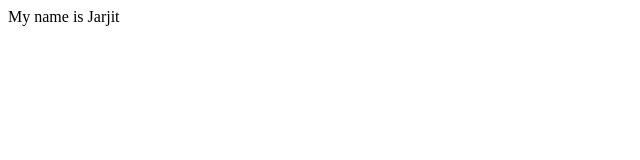
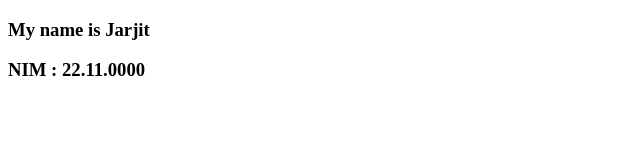
Before and after one commit to MasDewaa/TechTalk2, a plain HTML site: page index.html in a window 1280 px wide. Shown: the whole page, without its empty margins (0-640 px from the left). Drawn offline with Linux system fonts and the light colour scheme.

Commit message:
tambah nim

```diff
--- a/index.html
+++ b/index.html
@@ -6,6 +6,7 @@
     <title>Document</title>
 </head>
 <body>
-    My name is Jarjit
+    <h3>My name is Jarjit</h3>
+    <h3>NIM : 22.11.0000</h3>
 </body>
 </html>
```
